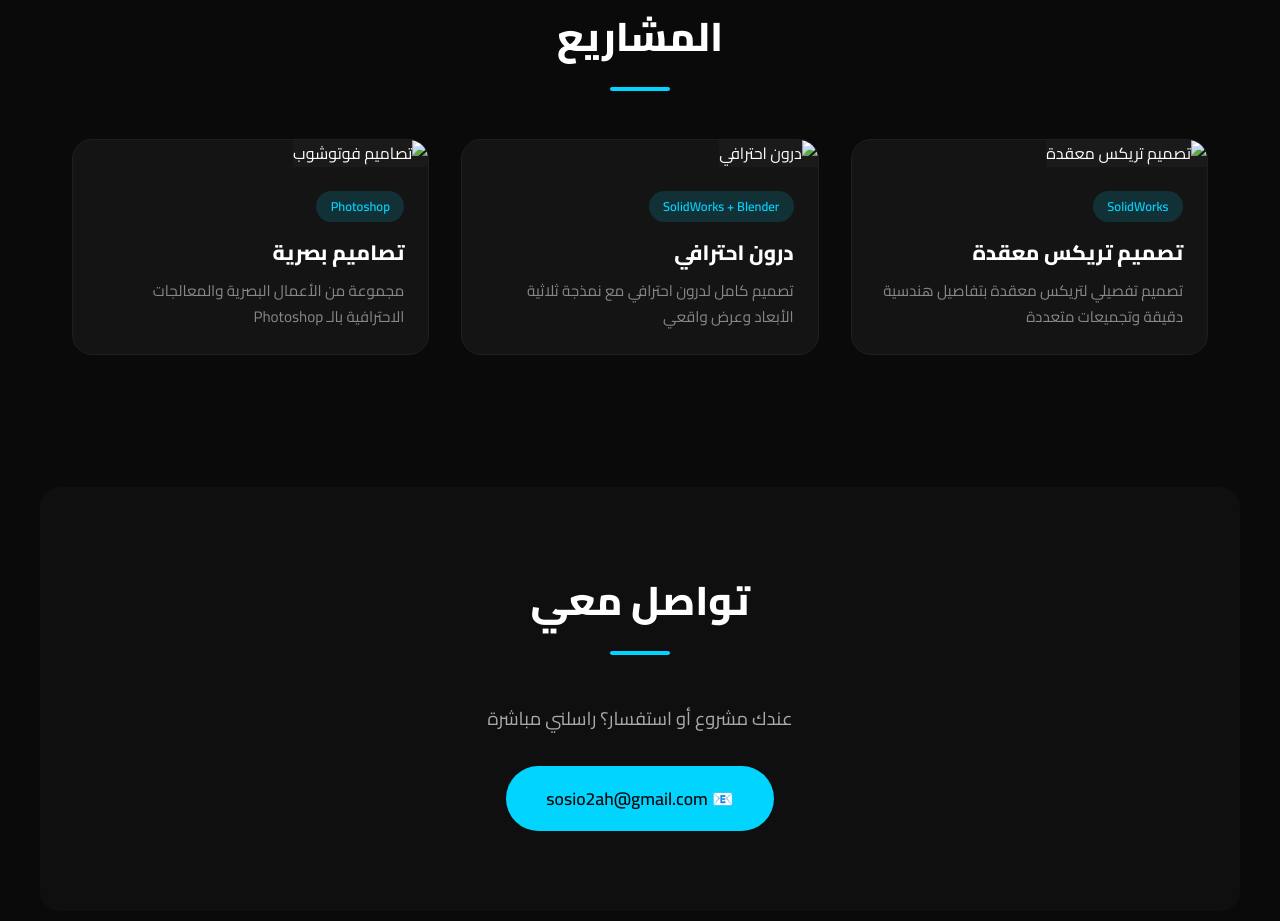
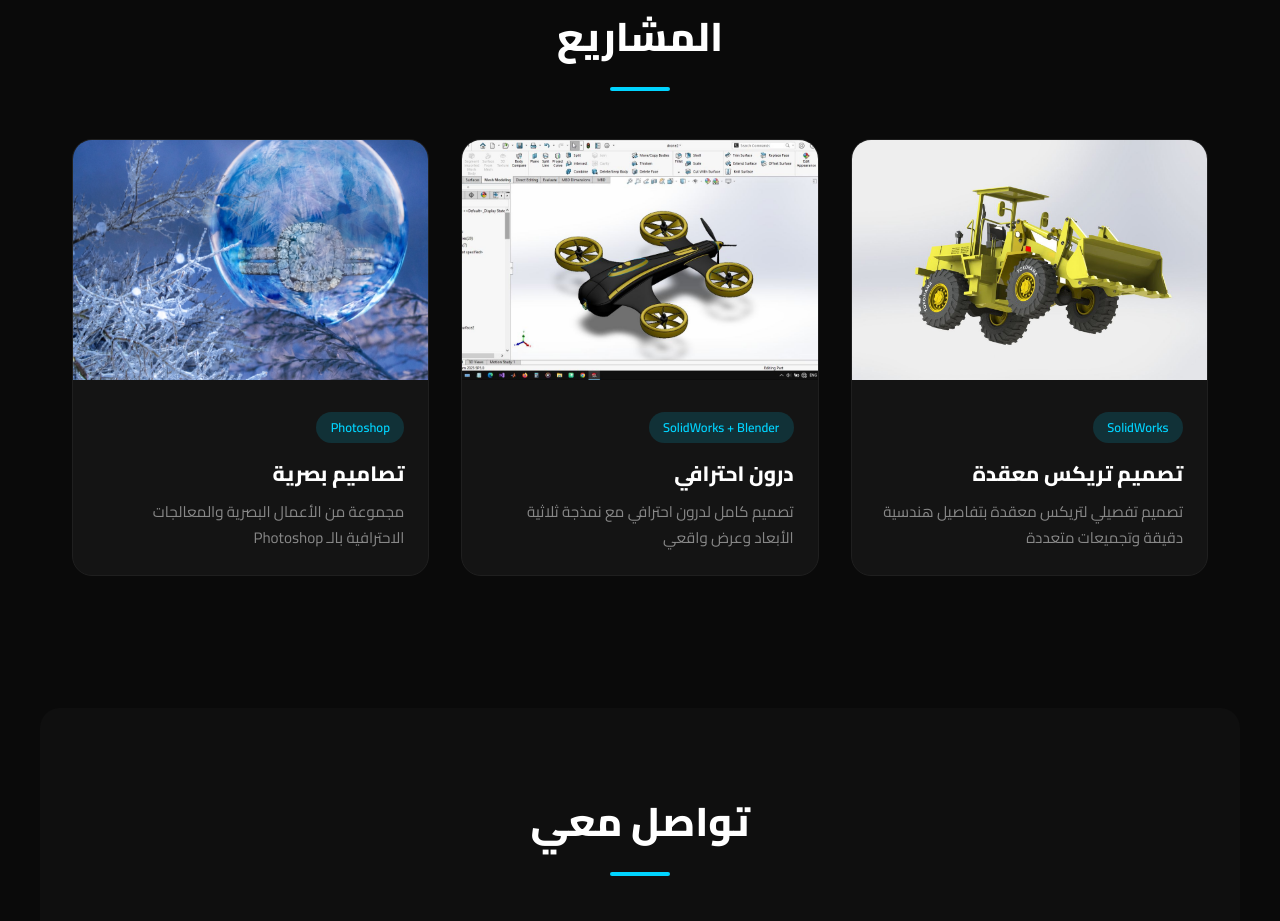
Before and after one commit to sosio2ah-sketch/ahmed-ibrahim.github.io, a plain HTML site: page index.html in a window 1280 px wide. Shown: the part 2398-3319 px from the top of the page. Drawn offline with Linux system fonts and the light colour scheme.

Commit message:
Fix image paths

```diff
--- a/index.html
+++ b/index.html
@@ -93,7 +93,7 @@
         <h2 class="section-title">المشاريع</h2>
         <div class="gallery">
             <div class="work-card">
-                <img src="images/tracks.jpg" alt="تصميم تريكس معقدة">
+                <img src="tracks.jpg" alt="تصميم تريكس معقدة">
                 <div class="work-info">
                     <span class="tag">SolidWorks</span>
                     <h3>تصميم تريكس معقدة</h3>
@@ -101,7 +101,7 @@
                 </div>
             </div>
             <div class="work-card">
-                <img src="images/drone.jpg" alt="درون احترافي">
+                <img src="Drone.jpg" alt="درون احترافي">
                 <div class="work-info">
                     <span class="tag">SolidWorks + Blender</span>
                     <h3>درون احترافي</h3>
@@ -109,7 +109,7 @@
                 </div>
             </div>
             <div class="work-card">
-                <img src="images/photoshop.jpg" alt="تصاميم فوتوشوب">
+                <img src="photoshop.jpg" alt="تصاميم فوتوشوب">
                 <div class="work-info">
                     <span class="tag">Photoshop</span>
                     <h3>تصاميم بصرية</h3>
```
